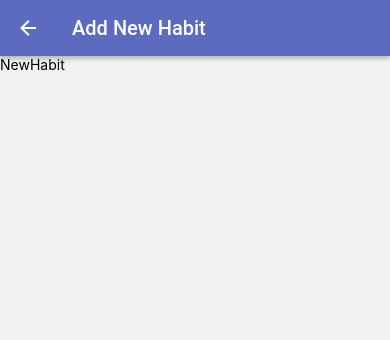
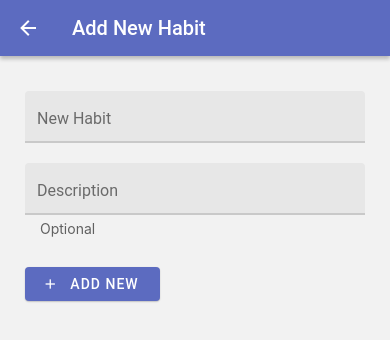
Before and after one commit to MichaelFarquhar/HabitApp, a React Native app: screen /NewHabit in a window 390 px wide. Shown: the top 340 px of the page. Built offline with nearby package versions, Linux system fonts and the light colour scheme.

Commit message:
Added basic form elements to New Habit screen

```diff
--- a/App.js
+++ b/App.js
@@ -11,6 +11,7 @@ import Habits from './src/screens/Habits';
 import Stats from './src/screens/Stats';
 import Settings from './src/screens/Settings';
 import NewHabit from './src/screens/NewHabit';
+import { StatusBar } from 'expo-status-bar';
 
 const Tab = createMaterialBottomTabNavigator();
 const Stack = createNativeStackNavigator();
@@ -66,6 +67,7 @@ export default function App() {
     return (
         <NavigationContainer>
             <PaperProvider theme={theme}>
+                <StatusBar style="light" backgroundColor="#26418f" />
                 <Stack.Navigator>
                     <Stack.Screen
                         name="TabPages"
--- /dev/null
+++ b/src/components/forms/TextInputWrapper.js
@@ -0,0 +1,30 @@
+import { StyleSheet, Text, View } from 'react-native';
+import React from 'react';
+
+const TextInputWrapper = ({ children, style, text, error }) => {
+    return (
+        <View style={style}>
+            {children}
+            {text && (
+                <View style={styles.textContainer}>
+                    <Text style={error ? styles.textError : styles.text}>{text}</Text>
+                </View>
+            )}
+        </View>
+    );
+};
+
+export default TextInputWrapper;
+
+const styles = StyleSheet.create({
+    textContainer: {
+        paddingLeft: 15,
+        marginTop: 5,
+    },
+    textError: {
+        color: '#B00020',
+    },
+    text: {
+        color: 'rgba(0,0,0,0.6)',
+    },
+});
--- a/src/screens/NewHabit/index.js
+++ b/src/screens/NewHabit/index.js
@@ -1,16 +1,49 @@
-import { StyleSheet, Text, View } from 'react-native';
+import { StyleSheet, View } from 'react-native';
 import React from 'react';
 import NewHabitsHeader from './Header';
+import { Button, TextInput } from 'react-native-paper';
+import TextFieldWrapper from '../../components/forms/TextInputWrapper';
 
 const NewHabit = ({ navigation }) => {
+    const handleSubmit = () => {
+        console.log('pressed');
+    };
+
     return (
         <React.Fragment>
             <NewHabitsHeader navigation={navigation} />
-            <View>
-                <Text>NewHabit</Text>
+            <View style={styles.container}>
+                <TextFieldWrapper style={styles.textInput}>
+                    <TextInput label="New Habit" dense value={''} />
+                </TextFieldWrapper>
+                <TextFieldWrapper style={styles.textInput} text={'Optional'}>
+                    <TextInput label="Description" dense value={''} />
+                </TextFieldWrapper>
+                <Button
+                    icon="plus"
+                    mode="contained"
+                    onPress={() => handleSubmit()}
+                    style={styles.button}
+                >
+                    Add New
+                </Button>
             </View>
         </React.Fragment>
     );
 };
 
 export default NewHabit;
+
+const styles = StyleSheet.create({
+    container: {
+        flex: 1,
+        margin: 25,
+    },
+    textInput: {
+        marginVertical: 10,
+    },
+    button: {
+        marginTop: 20,
+        width: 135,
+    },
+});
```
